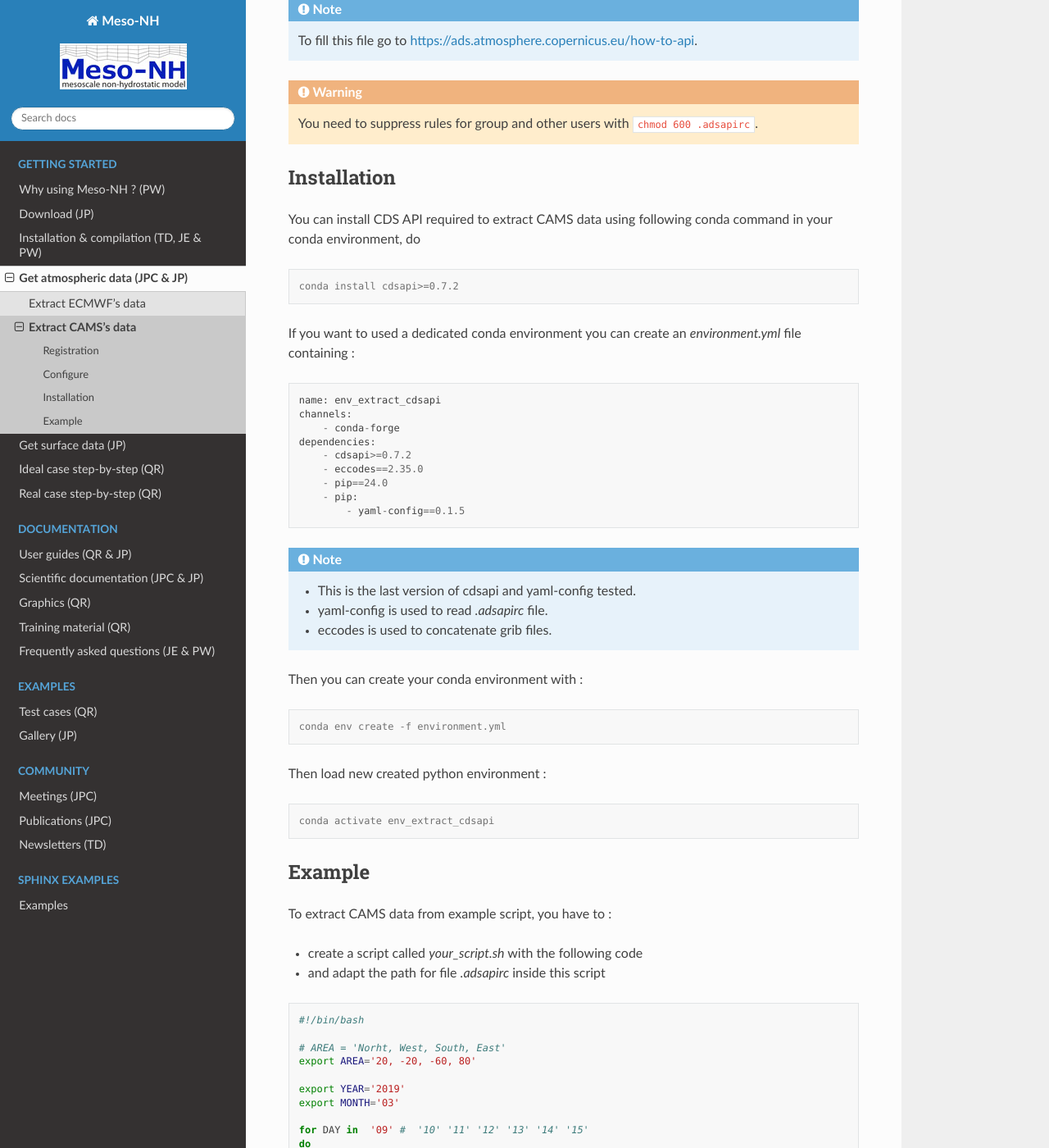
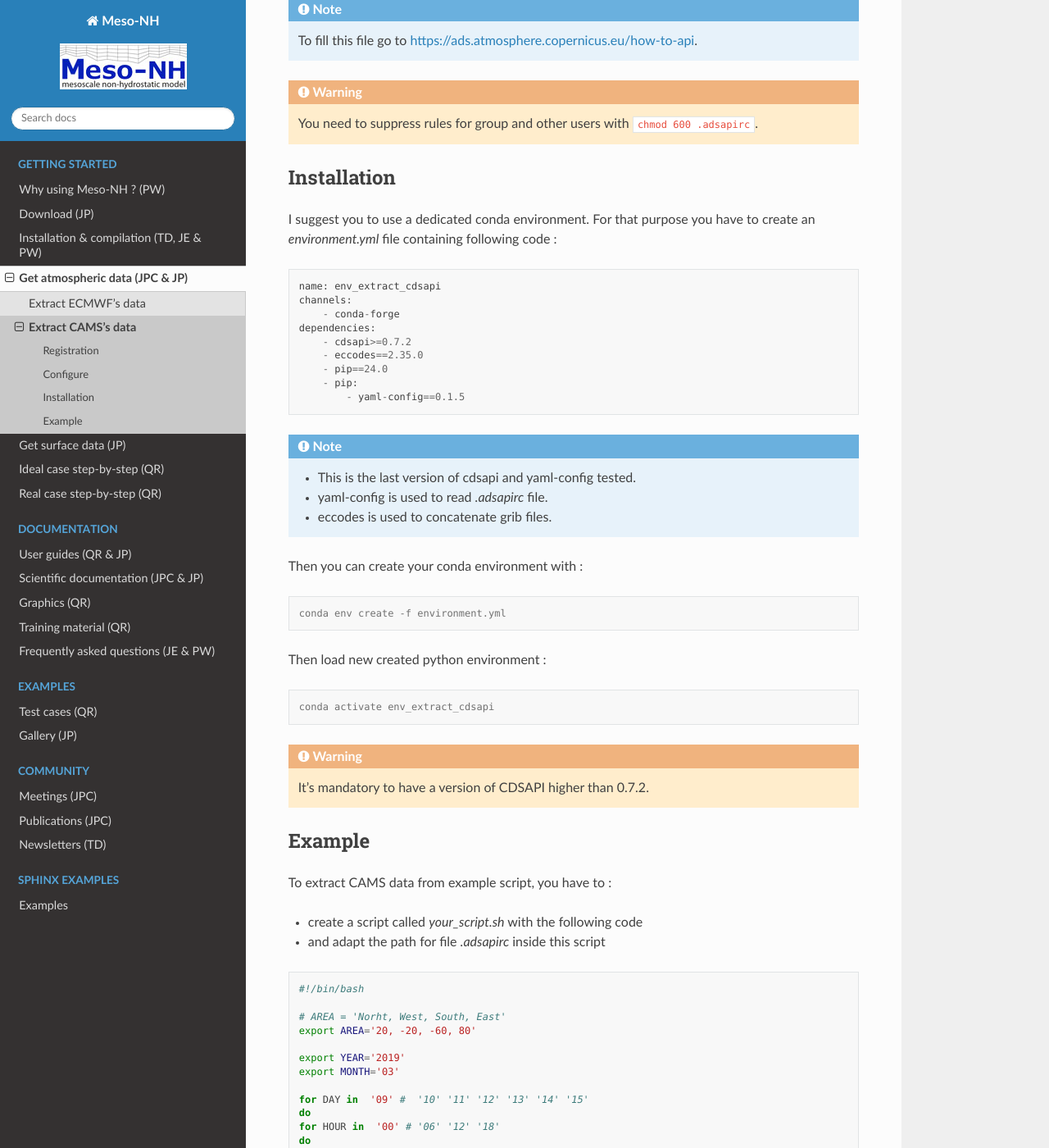
Before and after one commit to JorisPianezze/mesonh_beta_test_guide, a Sphinx documentation site: the page built from docs/source/getting_started/extract_cams_data/extract_cams_data.rst, in a window 1280 px wide and 1400 px high, scrolled down 800 px. Shown: the whole window at 82% size. Built offline with Sphinx 7.4.7 and the Read the Docs theme 3.1.0, drawn with Linux system fonts in a browser that asks for light colours.

Commit message:
Update extract_cams_data.rst

```diff
--- a/docs/source/getting_started/extract_cams_data/extract_cams_data.rst
+++ b/docs/source/getting_started/extract_cams_data/extract_cams_data.rst
@@ -42,13 +42,7 @@
 Installation
 --------------------------------------------
 
-You can install CDS API required to extract CAMS data using following conda command in your conda environment, do
-
-.. code-block:: console
-
-   conda install cdsapi>=0.7.2
-
-If you want to used a dedicated conda environment you can create an `environment.yml` file containing :
+I suggest you to use a dedicated conda environment. For that purpose you have to create an `environment.yml` file containing following code :
 
 .. code-block:: python
 
@@ -61,7 +55,6 @@
        - pip==24.0
        - pip:
            - yaml-config==0.1.5
-
 .. note::
 
    * This is the last version of cdsapi and yaml-config tested.
@@ -79,6 +72,10 @@
 .. code-block:: console
 
    conda activate env_extract_cdsapi
+
+.. warning::
+
+   It's mandatory to have a version of CDSAPI higher than 0.7.2.
 
 
 Example
```
